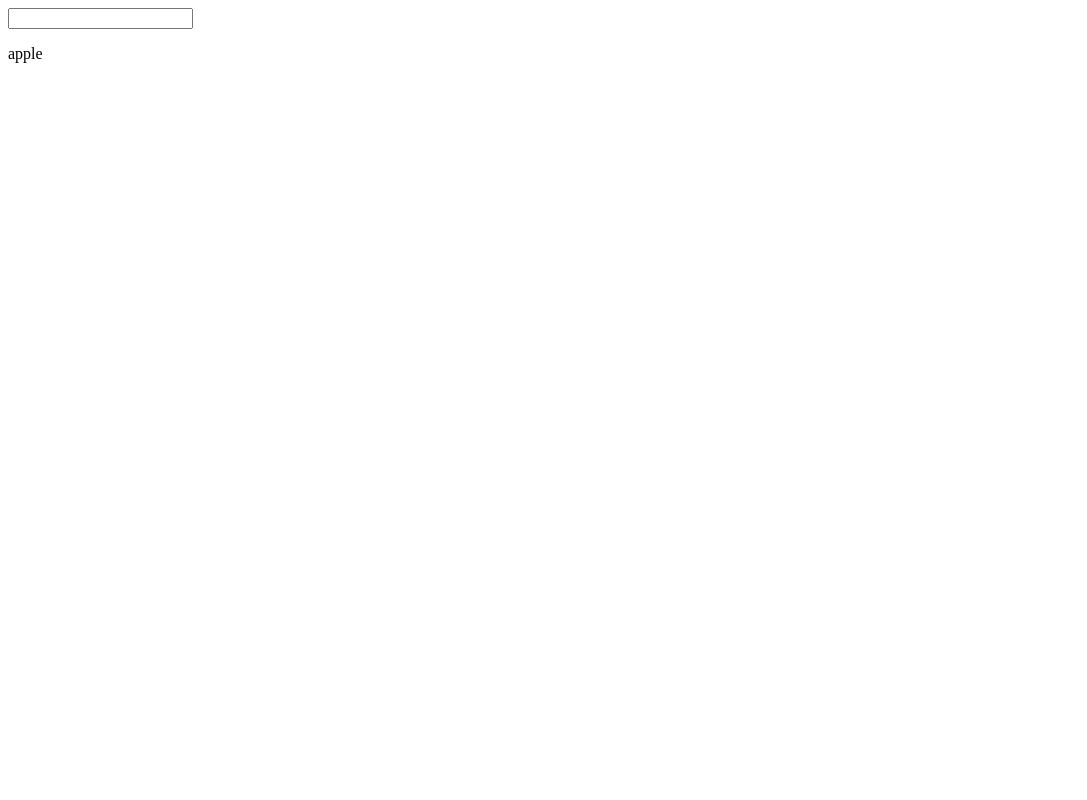
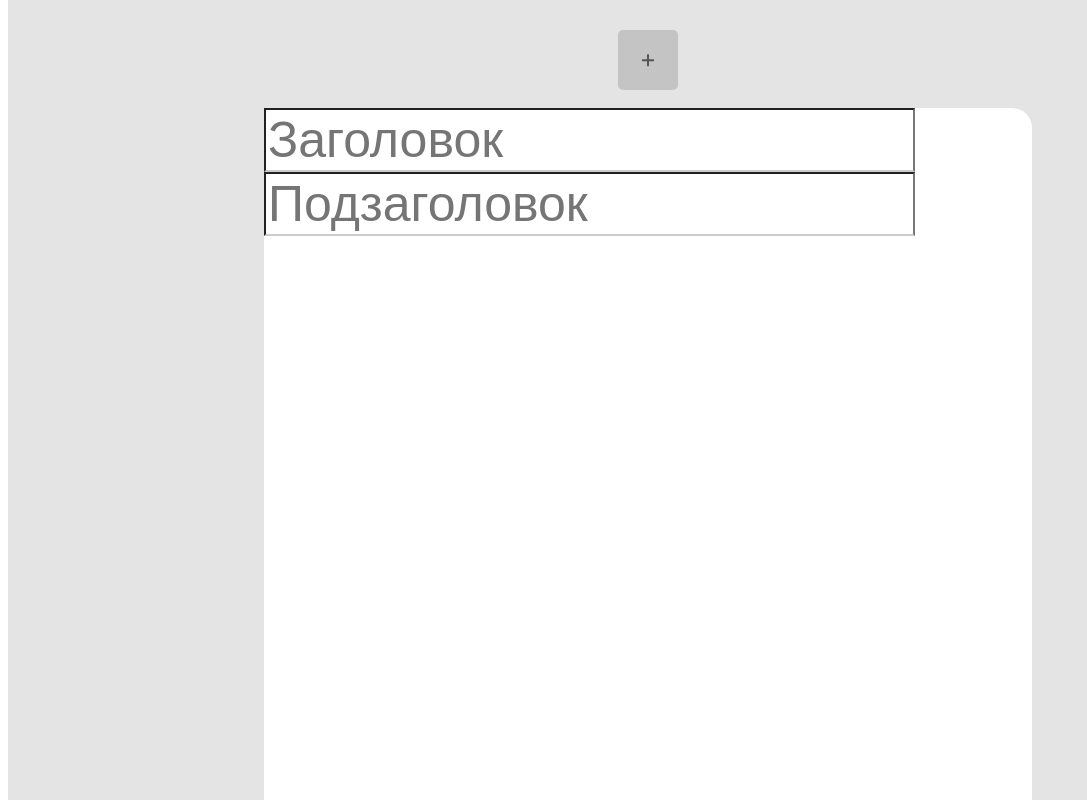
Before and after one commit to Zmeev06/Articles_vebPractic, a React (Vite) app: page / in a window 1280 px wide. Shown: the top 800 px of the page, without its empty margins (0-1087 px from the left). Built offline with nearby package versions, Linux system fonts and the light colour scheme.

Commit message:
feat: create article

```diff
--- a/src/app/App.tsx
+++ b/src/app/App.tsx
@@ -2,13 +2,14 @@ import ArticleWidgets from 'widgets/article/ArticleWidgets'
 import './styles/index.scss'
 import { Input } from 'shared/ui/input/Input'
 import { Autocomplete } from 'shared/ui/autocomplete/Autocomplete'
+import { CreateArticlePage } from 'pages/CreateArticlePage/CreateArticlePage'
 
 export const App = () => {
   const suggestions = ['apple', 'banana', 'cherry', 'date', 'fig', 'grape']
   return (
     <>
       {/* <ArticleWidgets /> */}
-      <Autocomplete suggestions={suggestions} />
+      <CreateArticlePage />
     </>
   )
 }
--- /dev/null
+++ b/src/pages/CreateArticlePage/CreateArticle.module.scss
@@ -0,0 +1,58 @@
+.main {
+  position: relative;
+  display: flex;
+  align-items: center;
+  justify-content: center;
+  width: 100vw;
+  height: fit-content;
+  background-color: #e4e4e4;
+  z-index: 0;
+}
+
+.bg {
+  position: fixed;
+  top: 0;
+  height: 400px;
+  overflow: hidden;
+  width: 100%;
+  display: flex;
+  justify-content: center;
+  background-color: #e4e4e4;
+  z-index: 1;
+}
+
+.bgImg {
+  object-fit: cover;
+  width: 100%;
+  height: 100%;
+}
+
+.articleBlock {
+  z-index: 2;
+  margin-top: 100px;
+  width: 60%;
+  height: 9000px;
+  border-radius: 20px;
+  background-color: #fff;
+}
+
+.fileInput {
+  display: none;
+}
+
+.inputLabel {
+  cursor: pointer;
+  width: 60px;
+  height: 60px;
+  background-color: #c4c4c4;
+  transition: 0.3s;
+  border-radius: 5px;
+  display: flex;
+  align-items: center;
+  justify-content: center;
+  position: absolute;
+  top: 30px;
+  &:hover {
+    background-color: #c4c4c480;
+  }
+}
--- /dev/null
+++ b/src/pages/CreateArticlePage/CreateArticlePage.tsx
@@ -0,0 +1,58 @@
+import React, { useState } from 'react'
+import { Input } from 'shared/ui/input'
+import plus from '../../shared/assets/icons/plus.svg'
+import styles from './CreateArticle.module.scss'
+
+export const CreateArticlePage = () => {
+  const [title, setTitle] = useState('')
+  const [subtitle, setSubTitle] = useState('')
+  const [selectedImage, setSelectedImage] = useState<string | null>(null)
+
+  const handleImageChange = (event: React.ChangeEvent<HTMLInputElement>) => {
+    const file = event.target.files?.[0]
+
+    if (file) {
+      const reader = new FileReader()
+      reader.addEventListener('load', (e) => {
+        setSelectedImage(e.target?.result as string)
+      })
+      reader.readAsDataURL(file)
+    } else {
+      setSelectedImage(null)
+    }
+  }
+  return (
+    <div className={styles.main}>
+      <div className={styles.bg}>
+        <label htmlFor="input" className={styles.inputLabel}>
+          <img src={plus} alt="" className={styles.icon} />
+          <input
+            id="input"
+            type="file"
+            accept="image/*"
+            className={styles.fileInput}
+            onChange={handleImageChange}
+          />
+        </label>
+
+        {selectedImage && (
+          <img src={selectedImage} alt="Selected" className={styles.bgImg} />
+        )}
+      </div>
+      <div className={styles.articleBlock}>
+        <Input
+          type="title"
+          placeholder="Заголовок"
+          value={title}
+          setValue={setTitle}
+        />
+        <Input
+          type="title"
+          placeholder="Подзаголовок"
+          value={subtitle}
+          setValue={setSubTitle}
+        />
+      </div>
+    </div>
+  )
+}
```
Also changed, not shown: src/pages/CreateArticlePage/ui/CreateArticlePage.tsx (deleted), src/shared/assets/icons/plus.svg (added), src/shared/assets/img/test-bg.jpeg (added).
